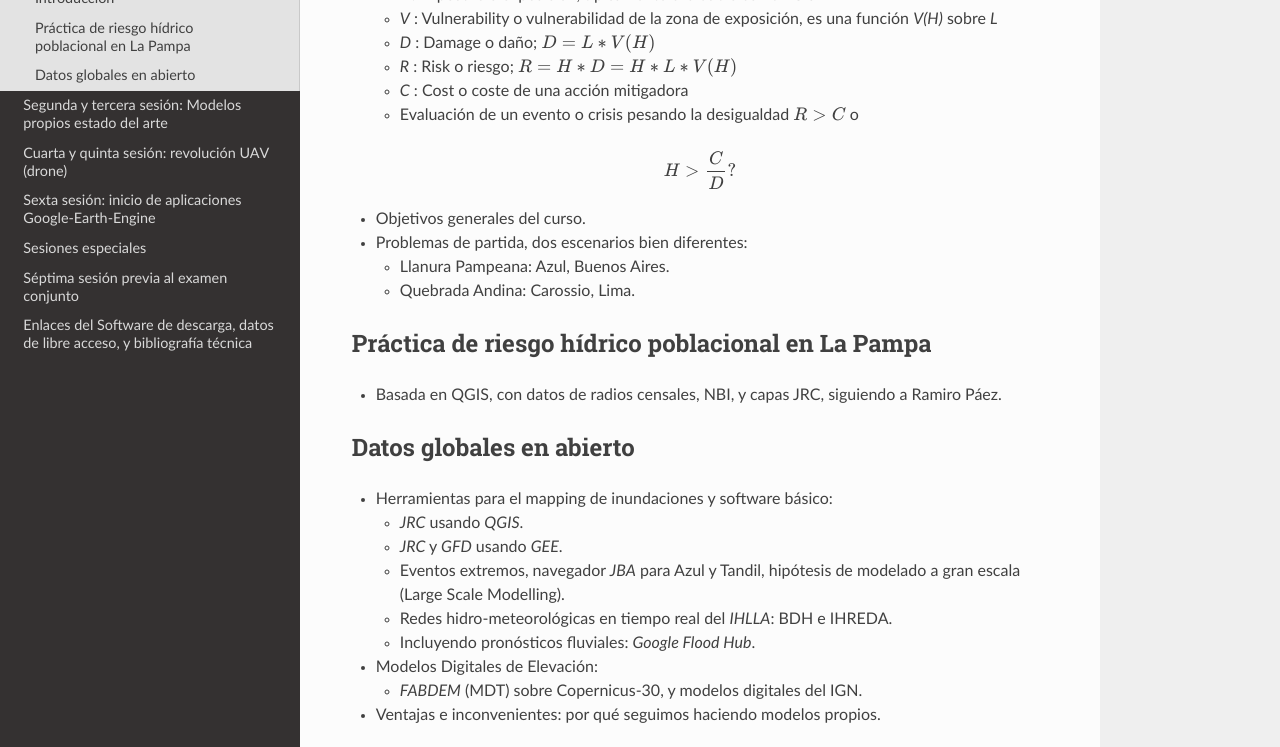
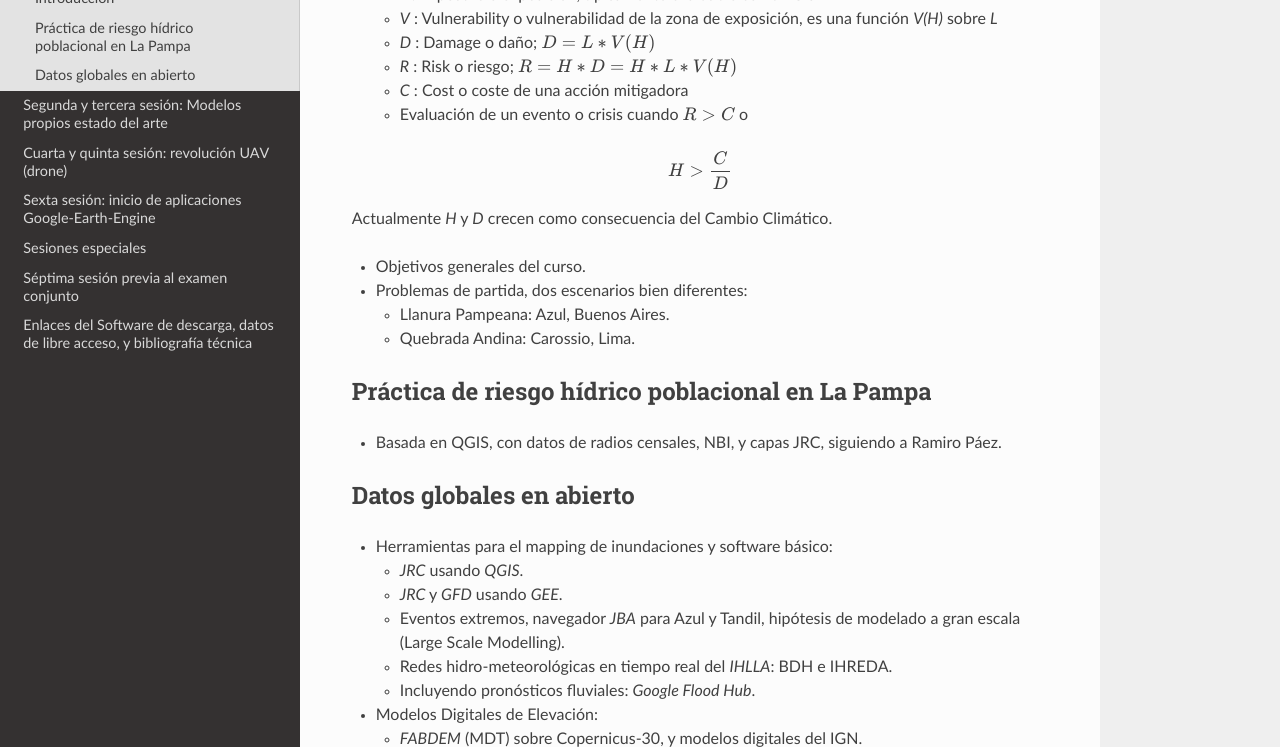
Before and after one commit to ivillamadrid/EvalFloodRisk_RSSWE, a Sphinx documentation site: the page built from docs/source/D1.rst, in a window 1280 px wide and 900 px high, scrolled down 771 px, cut to the strip 153-900 px from the top of the window. Built offline with Sphinx 7.4.7 and the Read the Docs theme 3.1.0, drawn with Linux system fonts in a browser that asks for light colours.

Commit message:
Update D1.rst

```diff
--- a/docs/source/D1.rst
+++ b/docs/source/D1.rst
@@ -29,11 +29,12 @@ Introducción
   * *D* : Damage o daño; :math:`D = L * V(H)`
   * *R* : Risk o riesgo; :math:`R = H * D = H * L * V(H)`
   * *C* : Cost o coste de una acción mitigadora
-  * Evaluación de un evento o crisis pesando la desigualdad  :math:`R > C`  o
+  * Evaluación de un evento o crisis cuando  :math:`R > C`  o
 
 .. math::
-  H > \frac{C}{D} ?
+  H > \frac{C}{D}
 
+Actualmente *H* y *D* crecen como consecuencia del Cambio Climático.
 
 * Objetivos generales del curso.
 
```
